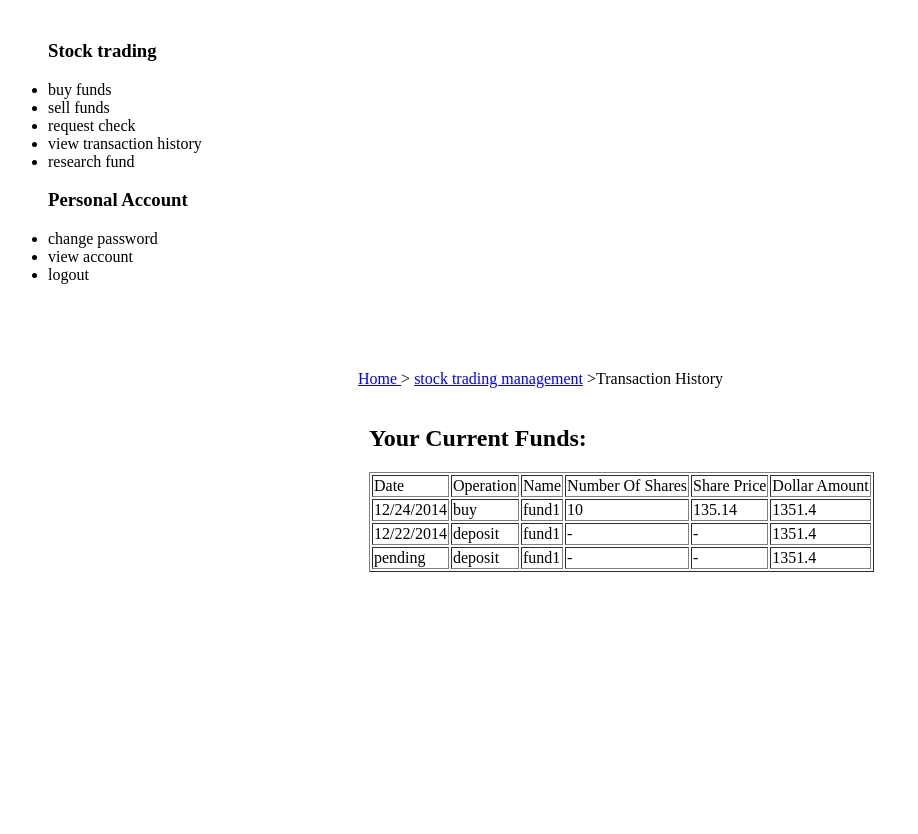
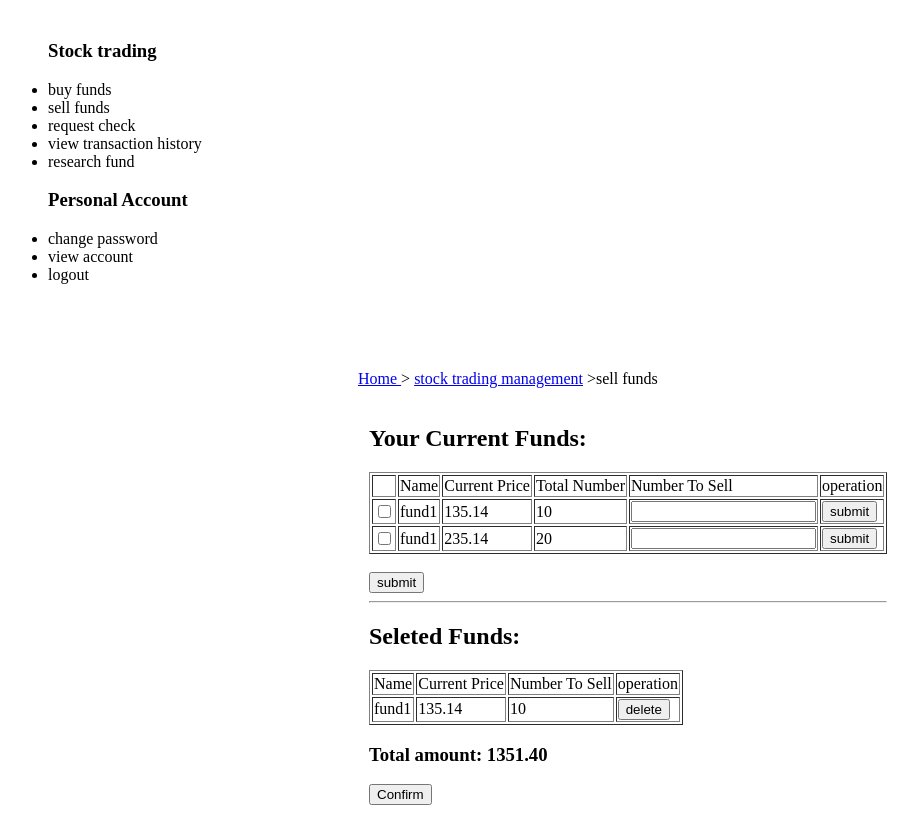
Before and after one commit to team-fs/task7-financial, a plain HTML site: page Financial/WebContent/sell_fund.html in a window 1280 px wide. Shown: the whole page, without its empty margins (0-918 px from the left). Before the commit the page ends 800 px from the top, so only its background shows below. Drawn offline with Linux system fonts and the light colour scheme.

Commit message:
Update sell_fund.html

```diff
--- a/Financial/WebContent/sell_fund.html
+++ b/Financial/WebContent/sell_fund.html
@@ -1,14 +1,12 @@
 
 <html>
-<link href="productDetail.css" rel="stylesheet" type="text/css" />
-<style type="text/css">
-</style>
+
 <head>
-<title>Transaction History</title>
+<title>Sell funds </title>
 
 
 <!--Paste the part start here -->
-<link href="style1.css" rel="stylesheet" type="text/css">
+<link href="css/style1.css" rel="stylesheet" type="text/css">
 
 </head>
 
@@ -47,7 +45,7 @@
 <div id="productDetailDiv" >
 
 <p id="is" align="left"><a href="index.html" style="padding-left: 350px; margin-top: 20px;">
-	Home </a> &gt; <a href="search result.html">stock trading management</a> &gt;Transaction History
+	Home </a> &gt; <a href="search result.html">stock trading management</a> &gt;sell funds
 </p>
 	<table id="sell funds" cellspacing="20" style="margin-left: 340">
 		<tr>
@@ -59,91 +57,114 @@
 
         <tr>
         	<td>
-        		Date
-        		</td>
-        	<td>
-        		Operation
+
         		</td>
         	<td>
         		Name
         		</td>
         	<td>
-        		Number Of Shares
+        		Current Price
         		</td>
         	<td>
-        		Share Price
+        		Total Number
         		</td>
         	<td>
-        		Dollar Amount
+        		 Number To Sell
         		</td>
-
+        	<td>
+        		operation
+        		</td>
         </tr>
 
         <tr>
-       	<td>
-        		12/24/2014
-        		</td>
         	<td>
-        		buy
+        		<input type="checkbox">
         		</td>
         	<td>
         		fund1
         		</td>
         	<td>
+        		135.14
+        		</td>
+        	<td>
         		10
+        		</td>
+
+    		<td>
+    			<input type="text">
+    		</td>
+        	<td>
+        		<input type="button" value="submit" >
+        		</td>
+        </tr>
+
+        <tr>
+        	<td>
+        		<input type="checkbox">
+        		</td>
+        	<td>
+        		fund1
+        		</td>
+        	<td>
+        		235.14
+        		</td>
+        	<td>
+        		20
+        		</td>
+
+    		<td>
+    			<input type="text">
+    		</td>
+        	<td>
+        		<input type="button" value="submit" >
+        		</td>
+        </tr>
+
+        </table>
+			<br>
+         <input type="button" value="submit" >
+        <hr />
+        <h2> Seleted Funds:</h2>
+        <table border="1">
+
+        <tr>
+
+        	<td>
+        		Name
+        		</td>
+        	<td>
+        		Current Price
+        		</td>
+        	<td>
+        		Number To Sell
+        		</td>
+        	<td>
+        		operation
+        		</td>
+        </tr>
+
+        <tr>
+
+        	<td>
+        		fund1
         		</td>
         	<td>
         		135.14
         		</td>
         	<td>
-        		1351.4
-        		</td>
-        </tr>
-
-        <tr>
-         	<td>
-        		12/22/2014
+        		10
         		</td>
         	<td>
-        		deposit
-        		</td>
-        	<td>
-        		fund1
-        		</td>
-        	<td>
-        		-
-        		</td>
-        	<td>
-        		-
-        		</td>
-        	<td>
-        		1351.4
-        		</td>
-        </tr>
-
-       <tr>
-         	<td>
-        		pending
-        		</td>
-        	<td>
-        		deposit
-        		</td>
-        	<td>
-        		fund1
-        		</td>
-        	<td>
-        		-
-        		</td>
-        	<td>
-        		-
-        		</td>
-        	<td>
-        		1351.4
+        		<input type="button" value="delete" >
         		</td>
         </tr>
         </table>
-
-
+        <h3>Total amount: 1351.40</h3>
+        <input type="button" value="Confirm">
+			</div>
+			</td>
+		</tr>
+	</table>
 
 
 
```
